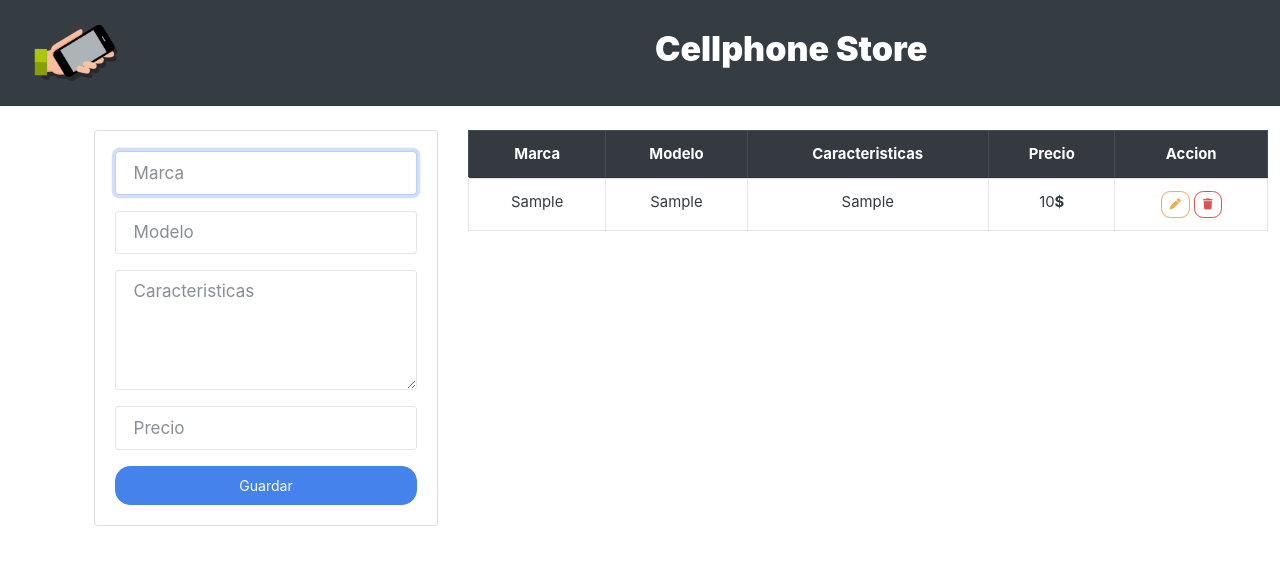
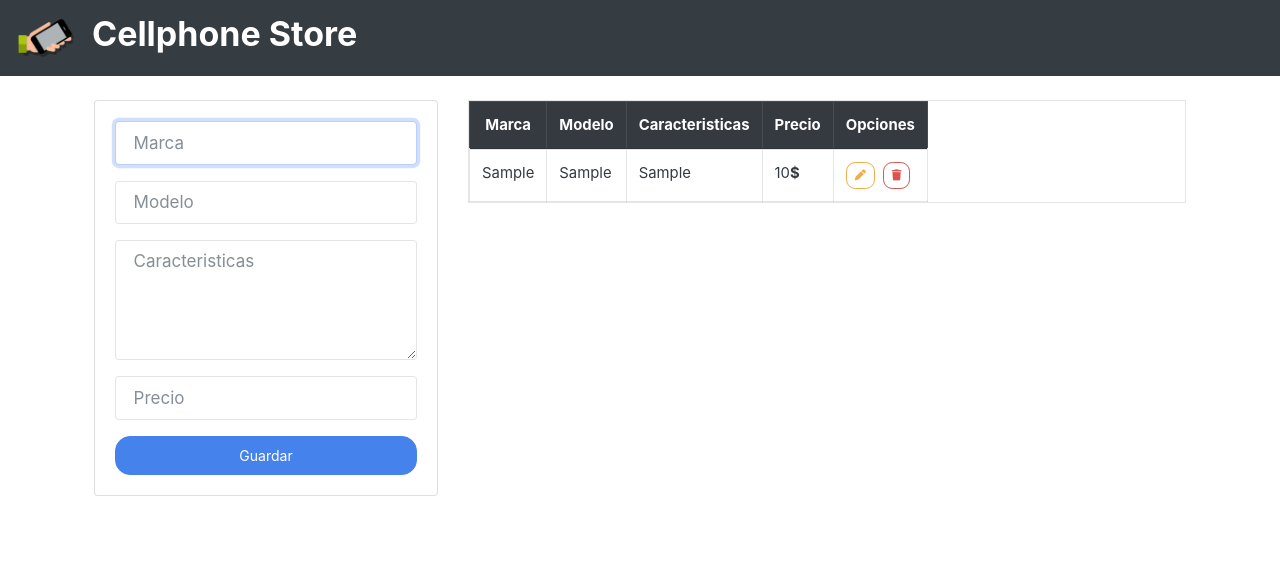
Before and after one commit to josemiguel02/crud-php-mysql, a PHP site: page / in a window 1280 px wide. Shown: the top 565 px of the page. Run offline with PHP 8.4, Linux system fonts and the light colour scheme; tables that the repository leaves empty or names only in its code hold one stand-in row (values such as "Sample post"); some libraries are stand-ins or nearby versions.

Commit message:
update ui

```diff
--- a/edit.php
+++ b/edit.php
@@ -37,9 +37,9 @@ if (isset($_POST['actualizar'])) {
 
 <?php include("includes/header.php"); ?>
 
-<div class="container p-4">
+<div class="container-md p-4">
   <div class="row">
-    <div class="col-md-4 mx-auto">
+    <div class="col-md-6 mx-auto">
       <div class="card card-body">
         <form action="edit.php?id=<?php echo $_GET['id']; ?>" method="POST">
           <div class="form-group">
@@ -54,7 +54,7 @@ if (isset($_POST['actualizar'])) {
           <div class="form-group">
             <input type="text" name="precio" value="<?php echo $precio ?>" class="form-control" placeholder="Actualizar precio">
           </div>
-          <button class="btn btn-warning btn-block" name="actualizar">
+          <button type="submit" class="btn btn-warning btn-block" name="actualizar">
             Actualizar
           </button>
         </form>
--- a/includes/header.php
+++ b/includes/header.php
@@ -1,6 +1,5 @@
 <!DOCTYPE html>
-<html lang="en">
-
+<html lang="es">
 <head>
   <meta charset="UTF-8">
   <meta name="viewport" content="width=device-width, initial-scale=1.0">
@@ -15,14 +14,11 @@
 
 <body>
   <nav class="navbar navbar-expand-md navbar-dark" style="background-color: #353c42;">
-    <div class="container">
-      <a href="index.php">
-        <img src="cellphone.png" alt="" width="90px" height="90px">
-      </a>
-    </div>
-    <div class="container-fluid">
-      <a href="index.php" class="navbar-brand">
-        <h2><strong>Cellphone Store</strong></h2>
-      </a>
-    </div>
+    <a href=".">
+      <img src="cellphone.png" alt="Logo" width="60">
+    </a>
+
+    <a href="." class="navbar-brand ml-3">
+      <h2>Cellphone Store</h2>
+    </a>
   </nav>
--- a/index.php
+++ b/index.php
@@ -2,9 +2,9 @@
 
 <?php include("includes/header.php"); ?>
 
-<div class="container p-4">
+<div class="container-md p-2 p-md-4">
   <div class="row">
-    <div class="col-sm-7 col-md-4">
+    <div class="col-md-4">
       <?php if (isset($_SESSION['message'])) { ?>
         <div class="alert alert-<?= $_SESSION['message_type'] ?> alert-dismissible fade show" role="alert">
           <?= $_SESSION['message'] ?>
@@ -34,15 +34,15 @@
       </div>
     </div>
 
-    <div class="col-sm-5 col-md-8">
-      <table class="table table-bordered table-hover" style="text-align: center; width: 800px; ">
+    <div class="col-md-8 mt-5 mt-md-0">
+      <table class="table table-bordered table-hover table-responsive">
         <thead class="table-dark">
-          <tr>
+          <tr class="text-center">
             <th>Marca</th>
             <th>Modelo</th>
             <th>Caracteristicas</th>
             <th>Precio</th>
-            <th>Accion</th>
+            <th>Opciones</th>
           </tr>
         </thead>
         <tbody>
@@ -58,12 +58,14 @@
               <td><?php echo $row['precio'];
                   echo ('<strong>$</strong>') ?></td>
               <td>
-                <a href="edit.php?id=<?php echo $row['id'] ?>" class="btn btn-outline-warning btn-sm">
-                  <i class="fas fa-pen"></i>
-                </a>
-                <a href="delete.php?id=<?php echo $row['id'] ?>" class="btn btn-outline-danger btn-sm">
-                  <i class="fas fa-trash"></i>
-                </a>
+                <div class="d-flex">
+                  <a href="edit.php?id=<?php echo $row['id'] ?>" class="btn btn-outline-warning btn-sm">
+                    <i class="fas fa-pen"></i>
+                  </a>
+                  <a href="delete.php?id=<?php echo $row['id'] ?>" class="btn btn-outline-danger btn-sm ml-2">
+                    <i class="fas fa-trash"></i>
+                  </a>
+                </div>
               </td>
             </tr>
           <?php } ?>
```
